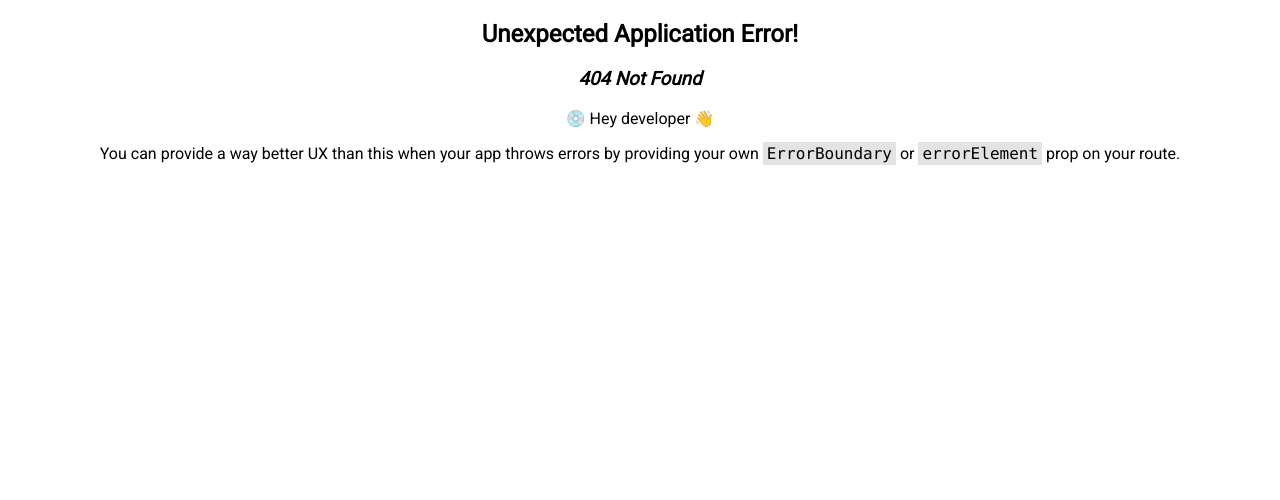
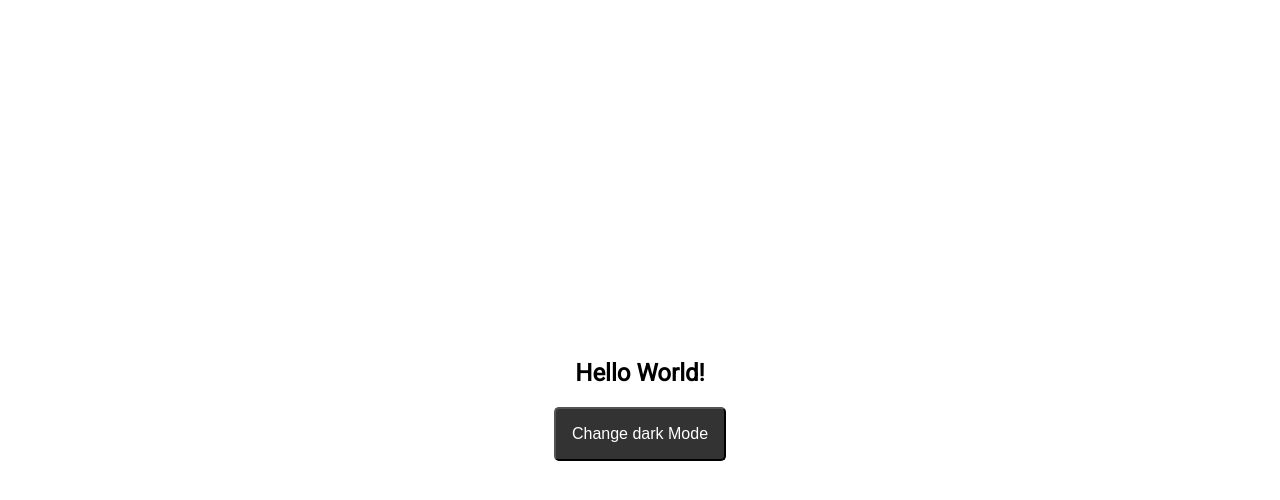
Before and after one commit to Ananthakumar-dev/React-Study, a React (Create React App) app: page /color-theme in a window 1280 px wide. Before the commit this address had no page. Shown: the top 500 px of the page. Built offline with nearby package versions, Linux system fonts and the light colour scheme.

Commit message:
tabs-component

```diff
--- /dev/null
+++ b/src/components/color-theme/colorTheme.css
@@ -0,0 +1,20 @@
+.light-dark-container {
+  display: flex;
+  justify-content: center;
+  align-items: center;
+  height: 100vh;
+}
+
+.theme-button {
+  font-size: 1rem;
+  font-weight: 500;
+  padding: 1rem;
+  background-color: #333333;
+  color: #ffffff;
+  cursor: pointer;
+  border-radius: 5px;
+}
+
+.theme-button:hover {
+  box-shadow: 8px 8px 24px 0px rgba(66, 68, 90, 1);
+}
--- /dev/null
+++ b/src/components/color-theme/colorTheme.js
@@ -0,0 +1,26 @@
+import React, { useState } from "react";
+import "./colorTheme.css";
+import useLocalStorage from "../../hooks/useLocalStorage";
+
+export default function ColorTheme() {
+  const [theme, setTheme] = useLocalStorage("theme", "light");
+
+  function handleToggleMode() {
+    setTheme(theme === "light" ? "dark" : "light");
+  }
+
+  return (
+    <div className="light-dark-container" data-theme={theme}>
+      <div className="container">
+        <h2> Hello World! </h2>
+        <button
+          type="button"
+          className="theme-button"
+          onClick={handleToggleMode}
+        >
+          Change {theme === "light" ? "dark" : "light"} Mode
+        </button>
+      </div>
+    </div>
+  );
+}
--- /dev/null
+++ b/src/components/tabs/tabs-data.js
@@ -0,0 +1,26 @@
+import React from "react";
+import Tabs from "./tabs";
+import "./tabs.css";
+
+function RandomSection() {
+  return <h4> Some random elements from random section </h4>;
+}
+
+const data = [
+  {
+    label: "tab 1",
+    content: "Test Tab numeber one",
+  },
+  {
+    label: "tab 2",
+    content: "Test Tab numeber two",
+  },
+  {
+    label: "tab 3",
+    content: <RandomSection />,
+  },
+];
+
+export default function TabsData() {
+  return <Tabs data={data} />;
+}
--- /dev/null
+++ b/src/components/tabs/tabs.css
@@ -0,0 +1,18 @@
+.wrapper {
+  font-family: "Times New Roman", Times, serif;
+  font-size: 1.2rem;
+  font-weight: 400;
+}
+
+.tab-label {
+  padding: 20px;
+  background-color: orange;
+  color: #fff;
+  margin-right: 2px;
+  font-weight: bold;
+}
+
+.tab-label.active {
+  background-color: blueviolet;
+  color: #fff;
+}
--- /dev/null
+++ b/src/components/tabs/tabs.js
@@ -0,0 +1,34 @@
+import React, { useState } from "react";
+
+export default function Tabs({ data }) {
+  const [currentTabSelected, setCurrentTabSelected] = useState(null);
+
+  return (
+    <div className="wrapper">
+      <div className="header">
+        {data && data.length ? (
+          data.map((tabItem, index) => {
+            return (
+              <span
+                className={`tab-label ${
+                  currentTabSelected === index ? "active" : "inactive"
+                }`}
+                key={index}
+                onClick={() => setCurrentTabSelected(index)}
+              >
+                {tabItem.label}
+              </span>
+            );
+          })
+        ) : (
+          <h3> No tabs available </h3>
+        )}
+      </div>
+      <div className="content">
+        {data && data.length && data[currentTabSelected]
+          ? data[currentTabSelected].content
+          : null}
+      </div>
+    </div>
+  );
+}
--- /dev/null
+++ b/src/hooks/useLocalStorage.js
@@ -0,0 +1,20 @@
+import React, { useEffect, useState } from "react";
+
+export default function useLocalStorage(key, default_value) {
+  const [theme, setTheme] = useState(() => {
+    let currentValue;
+
+    try {
+      currentValue = localStorage.getItem(key) || default_value;
+    } catch (err) {
+      currentValue = default_value;
+    }
+
+    return currentValue;
+  });
+
+  useEffect(() => {
+    localStorage.setItem(key, theme);
+  }, [key, theme]);
+  return [theme, setTheme];
+}
```
Also changed, not shown: src/routes/route.js (+10 -0 lines).
